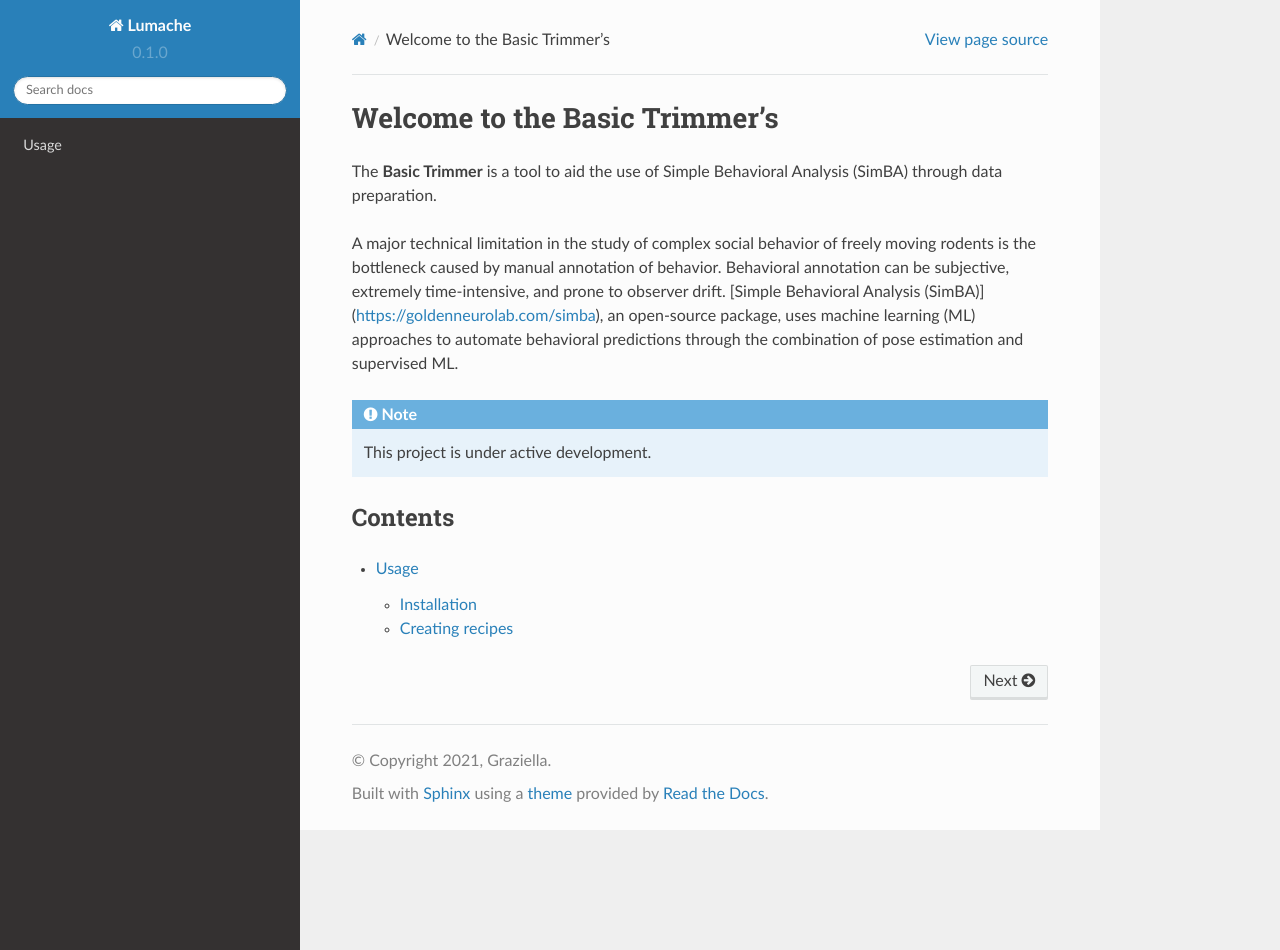
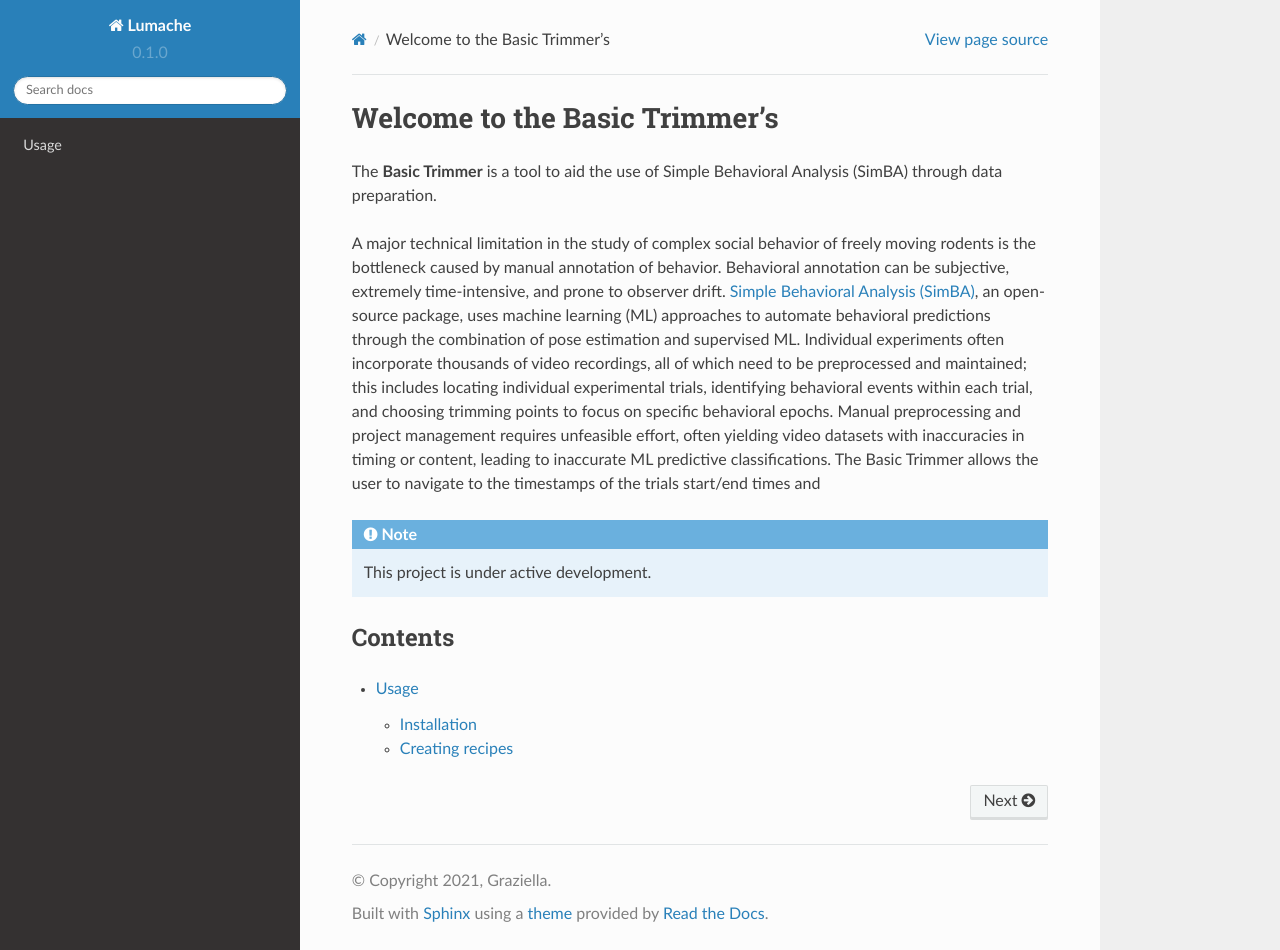
Before and after one commit to virginiavw/rtd-tutorial, a Sphinx documentation site: the page built from docs/source/index.rst, in a window 1280 px wide and 950 px high. Built offline with Sphinx 7.4.7 and the Read the Docs theme 2.0.0, drawn with Linux system fonts in a browser that asks for light colours.

Commit message:
Update index.rst

```diff
--- a/docs/source/index.rst
+++ b/docs/source/index.rst
@@ -3,10 +3,11 @@
 
 The **Basic Trimmer** is a tool to aid the use of Simple Behavioral Analysis (SimBA) through data preparation.
 
-A major technical limitation in the study of complex social behavior of freely moving rodents is the bottleneck caused by manual annotation of behavior. Behavioral annotation can be subjective, extremely time-intensive, and prone to observer drift. [Simple Behavioral Analysis (SimBA)](https://goldenneurolab.com/simba), an open-source package, uses machine learning (ML) approaches to automate behavioral predictions through the combination of pose estimation and supervised ML.
+A major technical limitation in the study of complex social behavior of freely moving rodents is the bottleneck caused by manual annotation of behavior. Behavioral annotation can be subjective, extremely time-intensive, and prone to observer drift. `Simple Behavioral Analysis (SimBA) <https://goldenneurolab.com/simba/>`_, an open-source package, uses machine learning (ML) approaches to automate behavioral predictions through the combination of pose estimation and supervised ML.
+Individual experiments often incorporate thousands of video recordings, all of which need to be preprocessed and maintained; this includes locating individual experimental trials, identifying behavioral events within each trial, and choosing trimming points to focus on specific behavioral epochs. Manual preprocessing and project management requires unfeasible effort, often yielding video datasets with inaccuracies in timing or content, leading to inaccurate ML predictive classifications.
+The Basic Trimmer allows the user to navigate to the timestamps of the trials start/end times and
 
 .. note::
-
    This project is under active development.
 
 Contents
```
